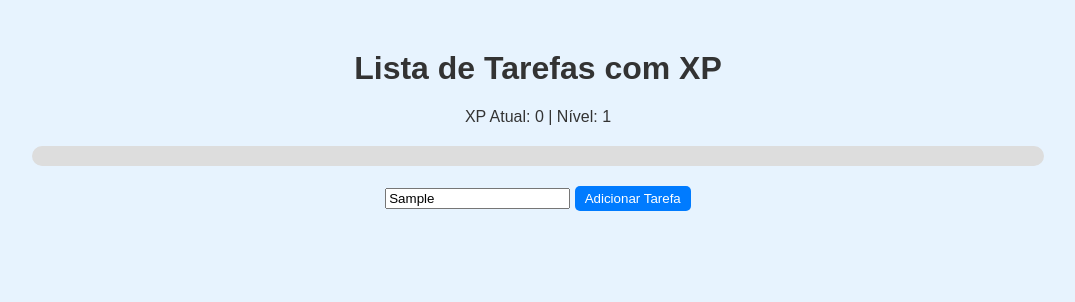
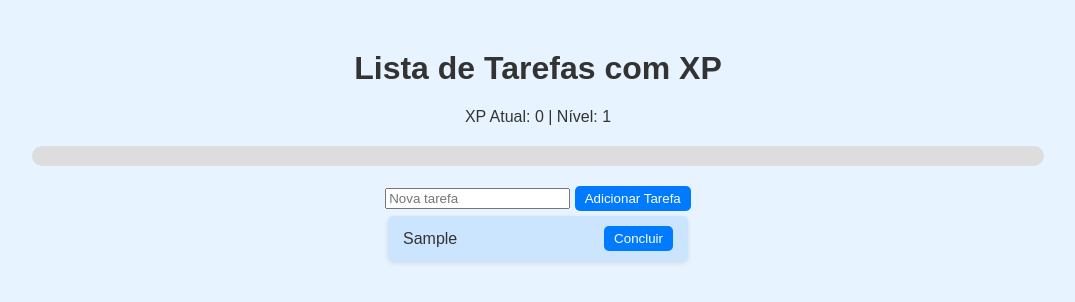
Before and after one commit to Zaaque/listadetarefas, a plain HTML site: page index.html in a window 1280 px wide. Both pictures are taken after typing "Sample" into the empty fields and a click on the button "Adicionar Tarefa". Shown: the whole page, without its empty margins (102-1177 px from the left). Drawn offline with Linux system fonts and the light colour scheme.

Commit message:
Update index.html

```diff
--- a/index.html
+++ b/index.html
@@ -62,7 +62,7 @@
     <p id="reward"></p>
 
     <input type="text" id="newTask" placeholder="Nova tarefa">
-    <button onclick="addTask()">Adicionar Tarefa</button>
+    <button id="addTaskButton">Adicionar Tarefa</button>
 
     <div class="task-list" id="taskList"></div>
 
@@ -98,4 +98,70 @@
             localStorage.setItem("level", level);
             const tasks = Array.from(document.querySelectorAll(".task"));
             const taskData = tasks.map(task => ({
-                text: task.querySelector("s
+                text: task.querySelector("span").textContent,
+                completed: task.querySelector("button").disabled
+            }));
+            localStorage.setItem("tasks", JSON.stringify(taskData));
+        }
+
+        function updateXpBar() {
+            const xpForNextLevel = level * 200;
+            const progress = (xp % xpForNextLevel) / xpForNextLevel * 100;
+            xpBar.style.width = progress + "%";
+        }
+
+        function completeTask(button) {
+            button.disabled = true;
+            button.textContent = "Concluída";
+
+            xp += 10;
+            document.getElementById("xp").textContent = xp;
+            updateXpBar();
+
+            const xpForNextLevel = level * 200;
+            if (xp >= xpForNextLevel) {
+                level++;
+                document.getElementById("level").textContent = level;
+                const reward = rewards[level - 2] || "Prêmio especial!";
+                document.getElementById("reward").textContent = `Parabéns! Você ganhou: ${reward}`;
+                updateXpBar();
+            }
+
+            saveProgress();
+        }
+
+        function addTask() {
+            const taskText = document.getElementById("newTask").value.trim();
+            if (taskText === "") return;
+
+            addTaskToList(taskText, false);
+            document.getElementById("newTask").value = "";
+            saveProgress();
+        }
+
+        function addTaskToList(text, completed) {
+            const taskList = document.getElementById("taskList");
+            const taskDiv = document.createElement("div");
+            taskDiv.classList.add("task");
+
+            const taskName = document.createElement("span");
+            taskName.textContent = text;
+
+            const completeButton = document.createElement("button");
+            completeButton.textContent = completed ? "Concluída" : "Concluir";
+            completeButton.disabled = completed;
+            completeButton.onclick = function() { completeTask(completeButton); };
+
+            taskDiv.appendChild(taskName);
+            taskDiv.appendChild(completeButton);
+            taskList.appendChild(taskDiv);
+        }
+
+        // Carregar o progresso salvo ao iniciar
+        loadProgress();
+
+        // Adicionar evento ao botão
+        document.getElementById("addTaskButton").addEventListener("click", addTask);
+    </script>
+</body>
+</html>
```
